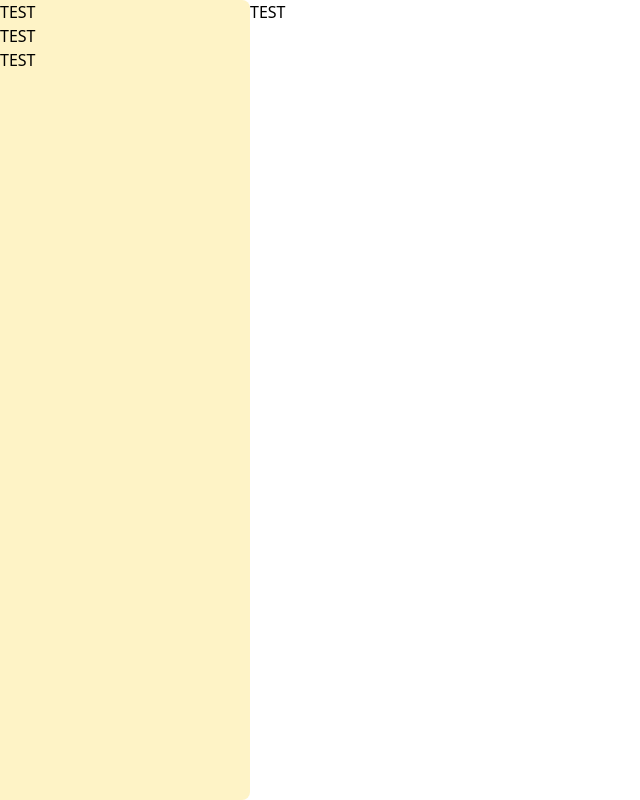
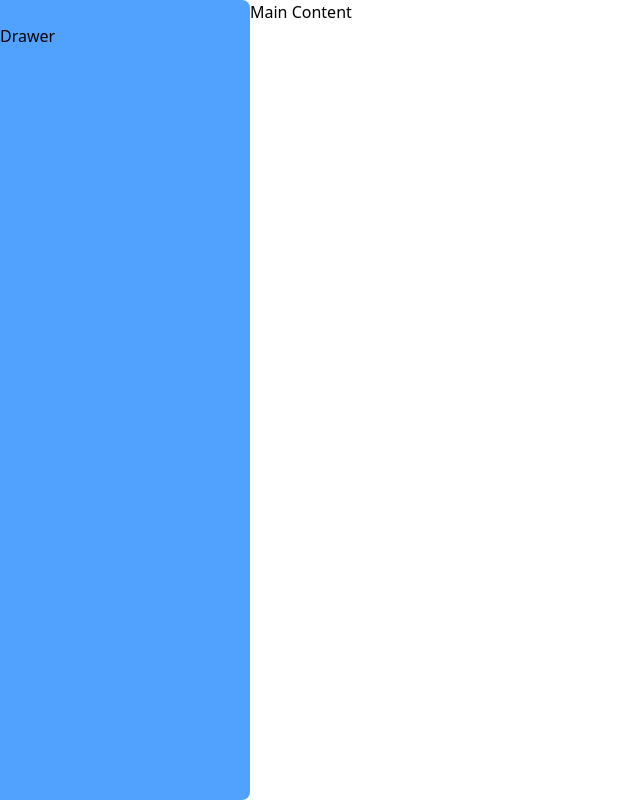
Before and after one commit to MihaGradisar/LoginApp, a Vue app: page / in a window 1280 px wide. Shown: the whole page, without its empty margins (0-640 px from the left). Built offline with nearby package versions, Linux system fonts and the light colour scheme; the HTML template or start-up script is replaced by a standard one.

Commit message:
App update

```diff
--- a/src/assets/styles/main.css
+++ b/src/assets/styles/main.css
@@ -1 +1,7 @@
 @import "tailwindcss";
+
+* {
+  box-sizing: border-box;
+  margin: 0;
+  pading: 0;
+}
--- a/src/components/AppDrawer.vue
+++ b/src/components/AppDrawer.vue
@@ -1,19 +1,10 @@
 <script setup lang="ts">
-
-import { ref } from 'vue';
-
-const isOpen = ref<boolean>(true)
-
-const drawerToggle = () => {
-  isOpen.value != isOpen.value
-}
 
 </script>
 
 <template>
-  <div class="w-0 sm:w-[250px] h-screen rounded-tr-lg rounded-br-lg overflow-hidden transition-all duration-300" :class="[isOpen ? 'bg-amber-100' : 'bg-amber-500']">
-    <h1>TEST</h1>
-    <h1>TEST</h1>
-    <h1>TEST</h1>
+  <div class="h-screen bg-blue-400 rounded-tr-lg rounded-br-lg">
+    <div @click="console.log('click!')" class="flex justify-end select-none sm:opacity-0 pointer-none">X</div>
+    <h1>Drawer</h1>
   </div>
 </template>
--- a/src/views/DashboardView.vue
+++ b/src/views/DashboardView.vue
@@ -1,23 +1,41 @@
 <script setup lang="ts">
+import { ref } from 'vue';
 import AppDrawer from '@/components/AppDrawer.vue';
 
-import { ref } from 'vue';
+const isOpen = ref(false);
 
-const isOpen = ref<boolean>(false)
-
+// Drawer toggle logic
 const drawerToggle = () => {
-  isOpen.value != isOpen.value
-}
-
+  isOpen.value = !isOpen.value;
+};
 </script>
 
 <template>
-  <div class="flex">
-    <div class="">
-      <AppDrawer/>
+  <div class="flex relative">
+    <!-- Drawer -->
+    <div
+      :class="[
+        // Always visible on sm and up
+        'sm:block sm:relative sm:translate-x-0 sm:w-[250px]',
+        // Drawer on small/mobile screens
+        'transition-transform duration-300 ease-in-out',
+        'absolute max-sm:top-0 max-sm:left-0 max-sm:w-[250px] h-screen z-50',
+        isOpen ? 'translate-x-0' : '-translate-x-full',
+      ]"
+    >
+      <AppDrawer />
     </div>
-    <div class="flex">
-      TEST
+
+    <!-- Toggle button -->
+    <button
+      @click="drawerToggle"
+      :class="['h-[30px]', 'w-[30px]', 'bg-blue-900', 'sm:hidden', 'z-50', isOpen ? 'hidden' : '']"
+    >
+    </button>
+
+    <!-- Main content -->
+    <div class="flex-1">
+      Main Content
     </div>
   </div>
 </template>
```
